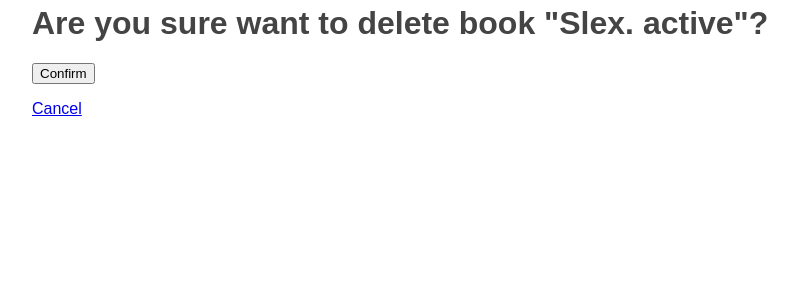
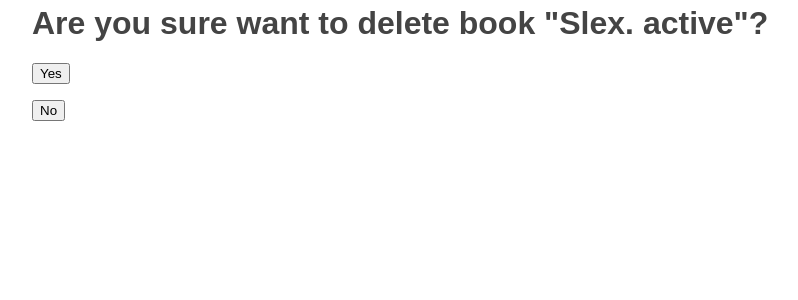
Before and after one commit to DaryaNov/exam6, a Django app: page /book/1/delete/ in a window 1280 px wide. Shown: the part 55-355 px from the top of the page, without its empty margins (108-906 px from the left). Run offline with Django 3.2, Linux system fonts and the light colour scheme; data comes from the database, SQL or seed files in the repository.

Commit message:
изменения и поправки в проекте

```diff
--- a/source/webapp/templates/book_delete.html
+++ b/source/webapp/templates/book_delete.html
@@ -1,14 +1,14 @@
 {% extends "base.html" %}
 {% block title %}Delete{% endblock %}
 {% block menu %}
-    <li><a href="{% url "index" book.pk %}">View</a></li>
+    <li><a href="{% url "book_delete" book.pk %}">View</a></li>
 {% endblock %}
 {% block content %}
     <h1>Are you sure want to delete book "{{ book }}"?</h1>
     <form method="POST" action="{% url "book_delete" book.pk %}" class="text-center">
         {% csrf_token %}
-        <p><input type="submit" value="Confirm"></p>
-        <p><a href="{% url "index" book.pk %}">Cancel</a></p>
+        <p><input type="submit" value="Yes"></p>
+        <p><a href="{% url "book_delete" book.pk %}"><input type="submit" value="No"></a></p>
     </form>
 
 {% endblock %}
--- a/source/webapp/templates/book_update.html
+++ b/source/webapp/templates/book_update.html
@@ -3,12 +3,12 @@
 {% block title %}Update{% endblock %}
 
 {% block menu %}
-    <li><a href="{% url 'index' b.pk %}">Отмена</a></li>
+    <li><a href="{% url 'book_update' book.pk %}">Отмена</a></li>
 {% endblock %}
 
 {% block content %}
     <h1>Update Article</h1>
 
-    {% url 'book_update'  pk=b.pk as action_url %}
+    {% url 'book_update'  pk=book.pk as action_url %}
     {% include 'partial/form.html' with action_url=action_url form_method='post' button_text='Update' %}
 {% endblock %}
--- a/source/webapp/views.py
+++ b/source/webapp/views.py
@@ -92,7 +92,7 @@ def book_update_view(request,pk):
             book.email = form.cleaned_data['email']
             book.text = form.cleaned_data['text']
             book.save()
-            return redirect('index',pk=book.pk)
+            return redirect('book_view',pk=book.pk)
         else:
             return render(request, 'book_update.html', context={
                 'book': book,
```
